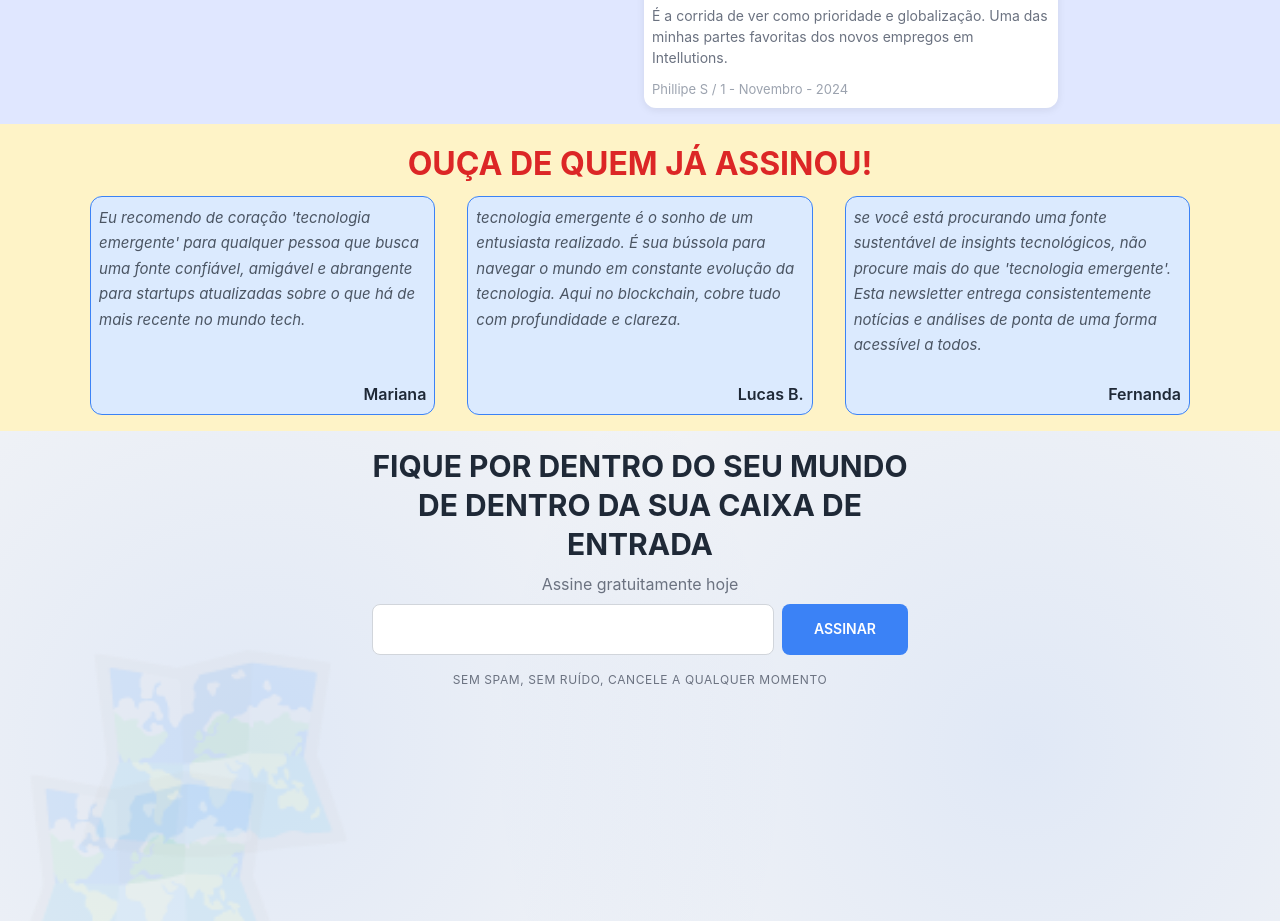
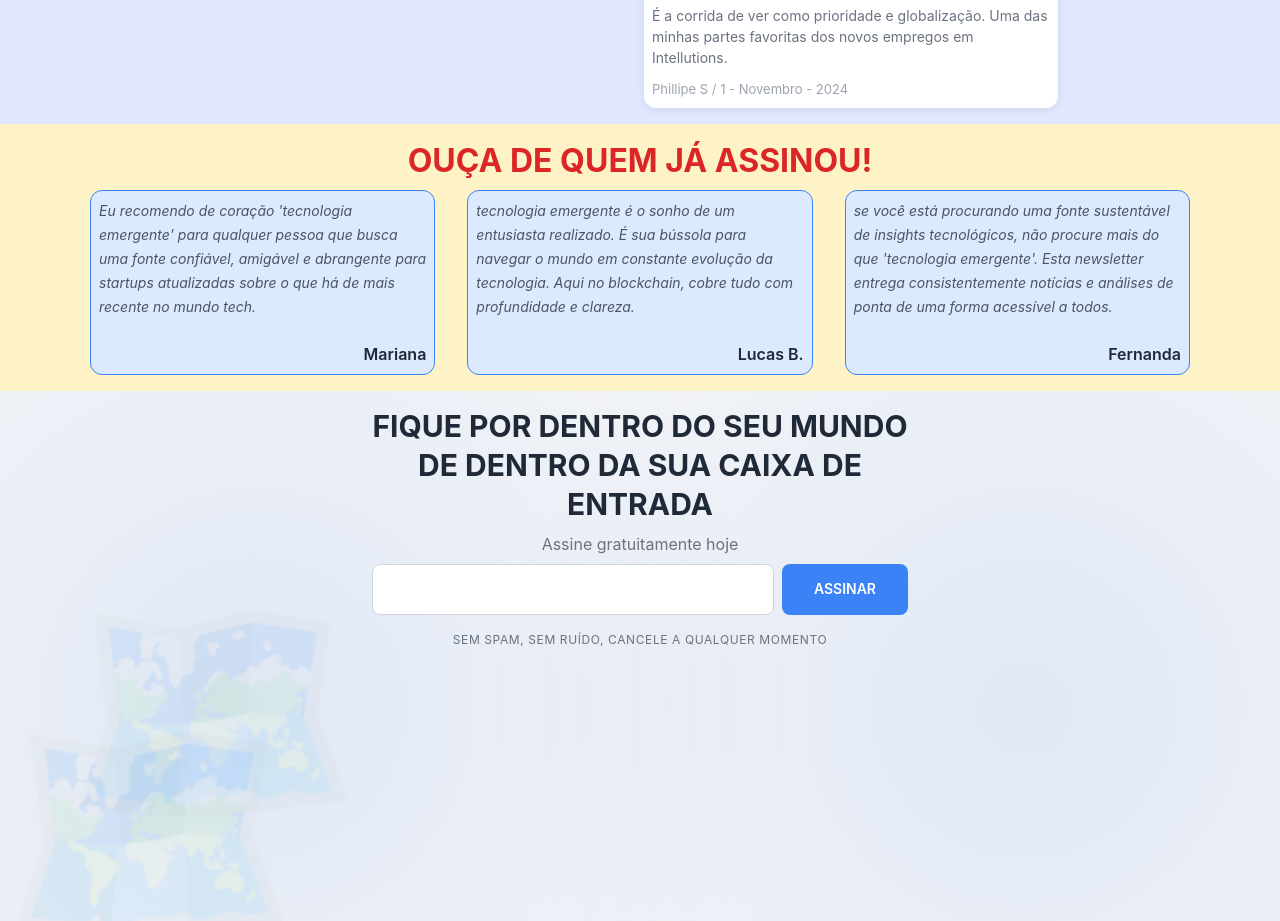
Before and after one commit to maia-leticia/nh-front-test, a React (Vite) app: page / in a window 1280 px wide. Shown: the part 2140-3061 px from the top of the page. Built offline with nearby package versions, Linux system fonts and the light colour scheme.

Commit message:
feat(Testmonials): convert to tailwind and semantic

```diff
--- a/src/components/Testimonials/TestimonialCard.tsx
+++ b/src/components/Testimonials/TestimonialCard.tsx
@@ -1,5 +1,3 @@
-import styles from './Testimonials.module.css';
-
 interface TestimonialCardProps {
   quote: string;
   author: string;
@@ -7,10 +5,12 @@ interface TestimonialCardProps {
 
 const TestimonialCard = ({ quote, author }: TestimonialCardProps) => {
   return (
-    <div className={styles.testimonialCard}>
-      <span className={styles.quote}>{quote}</span>
-      <span className={styles.author}>{author}</span>
-    </div>
+    <figure className="bg-[#dbeafe] border border-[#3b82f6] rounded-xl p-2 flex flex-col justify-between transition-shadow duration-200 hover:-translate-y-1 hover:shadow-[0_8px_16px_rgba(0,0,0,0.1)]">
+      <blockquote className='text-sm text-[#4b5563] leading-[1.7] mb-6 italic'>{quote}</blockquote>
+      <figcaption className="text-[16px] font-semibold text-[#1f2937] text-right">
+        <cite className="not-italic">{author}</cite>
+      </figcaption>
+    </figure>
   );
 };
 
--- a/src/components/Testimonials/Testimonials.module.css
+++ /dev/null
@@ -1,87 +0,0 @@
-.testimonials {
-  padding: 1rem 0;
-  background-color: #fef3c7;
-}
-
-.container {
-  max-width: 1280px;
-  margin: 0 auto;
-  padding: 0 2rem;
-}
-
-.title {
-  font-size: 32px;
-  font-weight: 700;
-  color: #dc2626;
-  text-align: center;
-  margin: 0 0 0.5rem 0;
-  display: block;
-}
-
-.testimonialGrid {
-  display: grid;
-  grid-template-columns: repeat(3, 1fr);
-  gap: 2rem;
-  width: 1100px;
-  margin: 0 auto;
-}
-
-.testimonialCard {
-  background-color: #dbeafe;
-  border: 1px solid #3b82f6;
-  border-radius: 0.75rem;
-  padding: 0.5rem;
-  display: flex;
-  flex-direction: column;
-  justify-content: space-between;
-  transition: transform 0.2s, box-shadow 0.2s;
-}
-
-.testimonialCard:hover {
-  transform: translateY(-4px);
-  box-shadow: 0 8px 16px rgba(0, 0, 0, 0.1);
-}
-
-.quote {
-  font-size: 15px;
-  color: #4b5563;
-  line-height: 1.7;
-  margin: 0 0 1.5rem 0;
-  font-style: italic;
-  display: block;
-}
-
-.author {
-  font-size: 16px;
-  font-weight: 600;
-  color: #1f2937;
-  margin: 0;
-  text-align: right;
-  display: block;
-}
-
-@media (max-width: 1024px) {
-  .testimonialGrid {
-    grid-template-columns: 1fr;
-    gap: 1.5rem;
-  }
-}
-
-@media (max-width: 768px) {
-  .testimonials {
-    padding: 2rem 0;
-  }
-
-  .container {
-    padding: 0 1rem;
-  }
-
-  .title {
-    font-size: 1.5rem;
-    margin-bottom: 2rem;
-  }
-
-  .testimonialCard {
-    padding: 1.5rem;
-  }
-}
--- a/src/components/Testimonials/Testimonials.tsx
+++ b/src/components/Testimonials/Testimonials.tsx
@@ -1,5 +1,4 @@
 import TestimonialCard from './TestimonialCard.tsx';
-import styles from './Testimonials.module.css';
 
 const Testimonials = () => {
   const testimonials = [
@@ -18,10 +17,10 @@ const Testimonials = () => {
   ];
 
   return (
-    <div className={styles.testimonials}>
-      <div className={styles.container}>
-        <span className={styles.title}>OUÇA DE QUEM JÁ ASSINOU!</span>
-        <div className={styles.testimonialGrid}>
+    <section className="md:py-4 py-8 bg-[#fef3c7] flex flex-col justify-center items-center">
+      <section className="max-w-7xl  px-4 md:px-8 flex flex-col justify-center items-center">
+        <h2 className="md:text-[32px] text-2xl  font-bold text-[#dc2626] text-center md:mb-2 mb-8 ">OUÇA DE QUEM JÁ ASSINOU!</h2>
+        <div className="grid grid-cols-1 lg:grid-cols-3 lg:gap-8 gap-6 max-w-[1100px] m-auto">
           {testimonials.map((testimonial, index) => (
             <TestimonialCard
               key={index}
@@ -30,8 +29,8 @@ const Testimonials = () => {
             />
           ))}
         </div>
-      </div>
-    </div>
+      </section>
+    </section>
   );
 };
 
```
